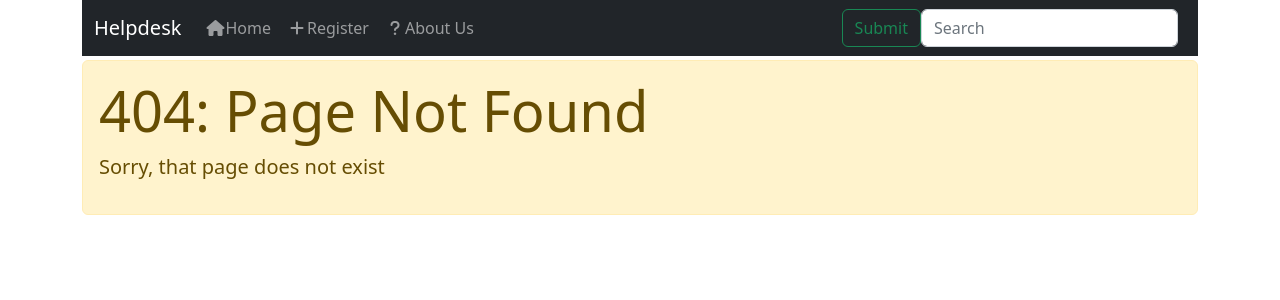
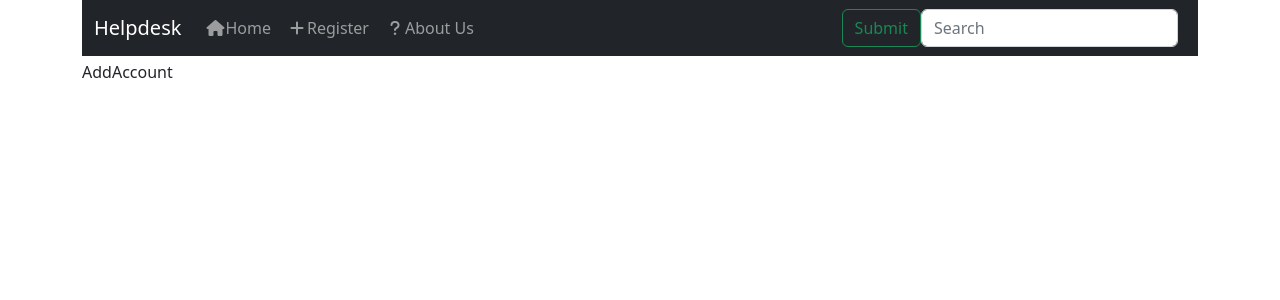
Before and after one commit to FluffyCherub/helpdesk-finished-collaborative-project, a React (Create React App) app in the folder help-desk-ui/: page /admin/newAccount in a window 1280 px wide. Before the commit this address had no page. Shown: the top 300 px of the page. Built offline with nearby package versions, Linux system fonts and the light colour scheme.

Commit message:
added new routes

```diff
--- a/help-desk-ui/src/App.js
+++ b/help-desk-ui/src/App.js
@@ -8,20 +8,26 @@ import PageNotFound from "./components/pages/PageNotFound";
 import Tickets from "./components/Tickets";
 import AddTicket from "./components/AddTicket";
 import Engineer from "./components/pages/Engineer";
+import AddAccount from "./components/pages/AddAccount";
+import Client from "./components/pages/Client";
 function App() {
   return (
     <Router>
-    <div className="container">
+      <div className="container">
         <Header />
         <Routes>
-         <Route index element ={<Tickets/>}/>
-         <Route path = "/register" element={<AddTicket/>} />
-         <Route path="/admin" element={<Admin />} />
-         <Route path="/engineer" element={<Engineer />} />
-         <Route path="*" element={<PageNotFound />} />
+          <Route index element={<Tickets />} />
+
+          <Route path="/admin" element={<Admin />} />
+          <Route path="/engineer" element={<Engineer />} />
+          <Route path="/client" element={<Client />} />
+          <Route path="/admin/newAccount" element={<AddAccount />} />
+          <Route path="/client/NewTicket" element={<AddTicket />} />
+
+          <Route path="*" element={<PageNotFound />} />
         </Routes>
       </div>
-      </Router>
+    </Router>
   );
 }
 
--- /dev/null
+++ b/help-desk-ui/src/components/pages/AddAccount.js
@@ -0,0 +1,7 @@
+import React, { Component } from "react";
+
+export default class AddAccount extends Component {
+  render() {
+    return <div>AddAccount</div>;
+  }
+}
--- /dev/null
+++ b/help-desk-ui/src/components/pages/Client.js
@@ -0,0 +1,7 @@
+import React, { Component } from "react";
+
+export default class Client extends Component {
+  render() {
+    return <div>Client</div>;
+  }
+}
```
